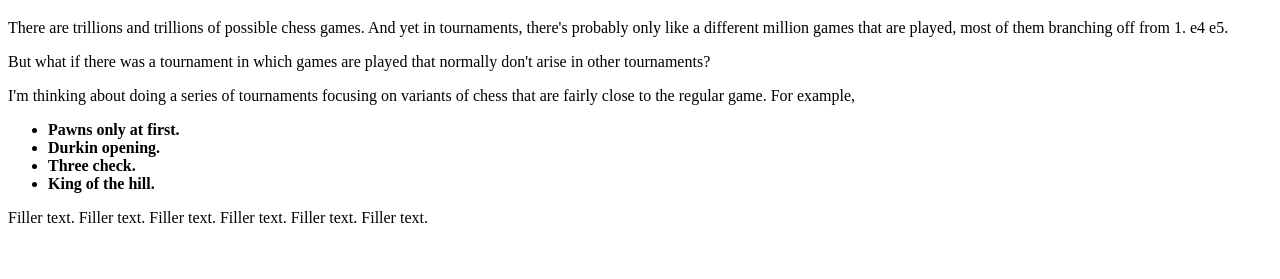
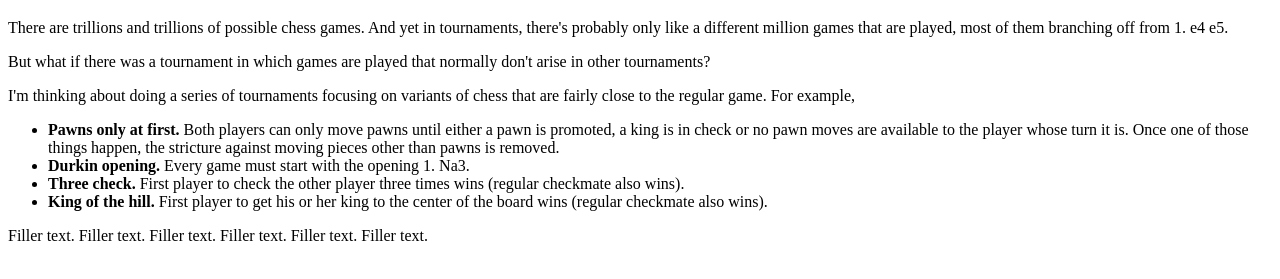
Before and after one commit to Alonso-del-Arte/esochess-website, a plain HTML site: page index.html in a window 1280 px wide. Shown: the part 61-340 px from the top of the page. Drawn offline with Linux system fonts and the light colour scheme.

Commit message:
Elaborated four variants

```diff
--- a/index.html
+++ b/index.html
@@ -14,10 +14,10 @@
         <p>But what if there was a tournament in which games are played that normally don't arise in other tournaments?</p>
         <p>I'm thinking about doing a series of tournaments focusing on variants of chess that are fairly close to the regular game. For example,</p>
         <ul>
-            <li><b>Pawns only at first.</b></li>
-            <li><b>Durkin opening.</b></li>
-            <li><b>Three check.</b></li>
-            <li><b>King of the hill.</b></li>
+            <li><b>Pawns only at first.</b> Both players can only move pawns until either a pawn is promoted, a king is in check or no pawn moves are available to the player whose turn it is. Once one of those things happen, the stricture against moving pieces other than pawns is removed.</li>
+            <li><b>Durkin opening.</b> Every game must start with the opening 1. Na3.</li>
+            <li><b>Three check.</b> First player to check the other player three times wins (regular checkmate also wins).</li>
+            <li><b>King of the hill.</b> First player to get his or her king to the center of the board wins (regular checkmate also wins).</li>
         </ul>
         <p>Filler text. Filler text. Filler text. Filler text. Filler text. Filler text.</p>
     </body>
```
